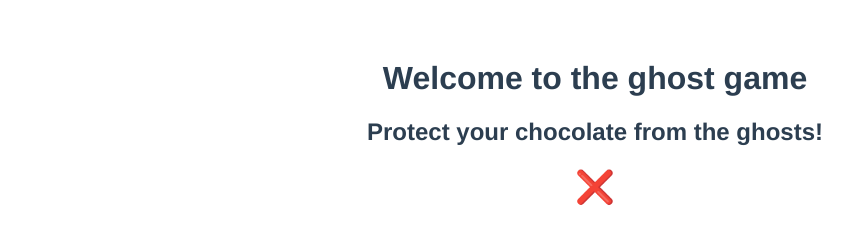
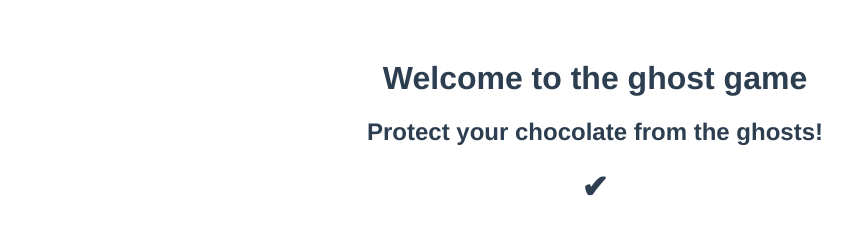
Before and after one commit to craigloewen-msft/ghostgame, a Vue app in the folder site/: page / in a window 1280 px wide. Shown: the top 228 px of the page, without its empty margins (45-897 px from the left). Built offline with nearby package versions, Linux system fonts and the light colour scheme; no server answers.

Commit message:
Fixed initial state of game status

```diff
--- a/site/src/App.vue
+++ b/site/src/App.vue
@@ -6,7 +6,7 @@
     <div class="masterdiv">
       <h1>Welcome to the ghost game</h1>
       <h2>Protect your chocolate from the ghosts!</h2>
-      <h1 v-if="gameOver">❌</h1>
+      <h1 v-if="gameOver && !firstRun">❌</h1>
       <h1 v-else>✔</h1>
       <GamePiece
         v-for="id in gamePieces"
@@ -29,7 +29,8 @@ export default {
       gameOver: true,
       gamePieces: [1, 2, 3, 4],
       isServerConnected: false,
-      serverSocket: null
+      serverSocket: null,
+      firstRun: true
     };
   },
   components: {
@@ -101,6 +102,15 @@ export default {
       };
     }
   },
+  watch: {
+    gameOver: function(val) {
+      if (this.firstRun) {
+        if (val == true) {
+          this.firstRun = false;
+        }
+      }
+    }
+  },
   created: function() {
     this.connectToServer();
   }
```
